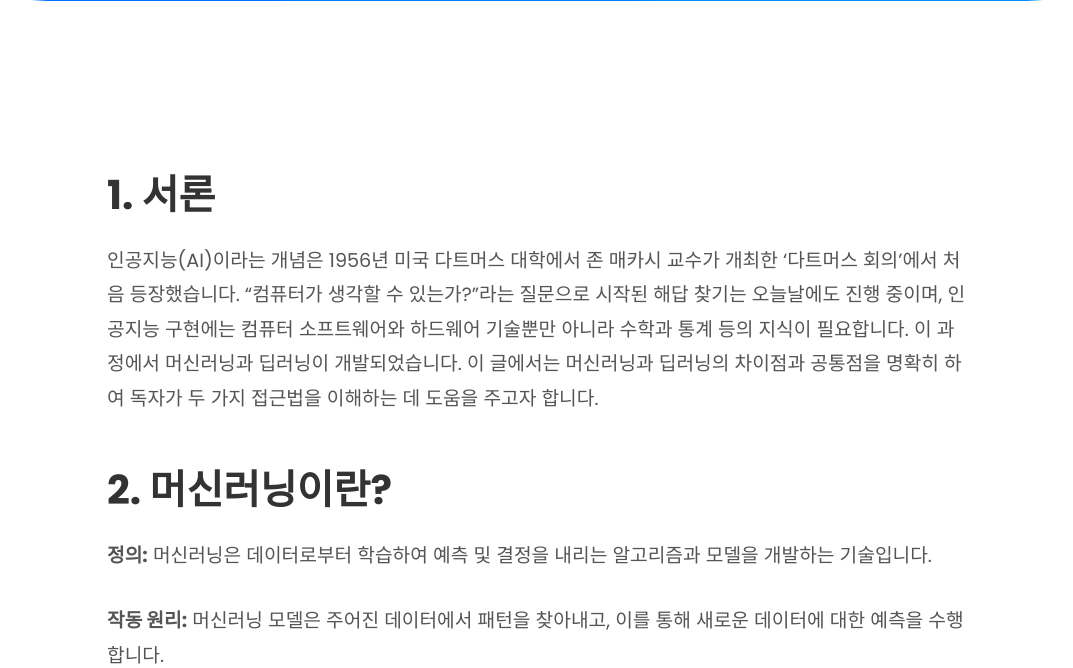
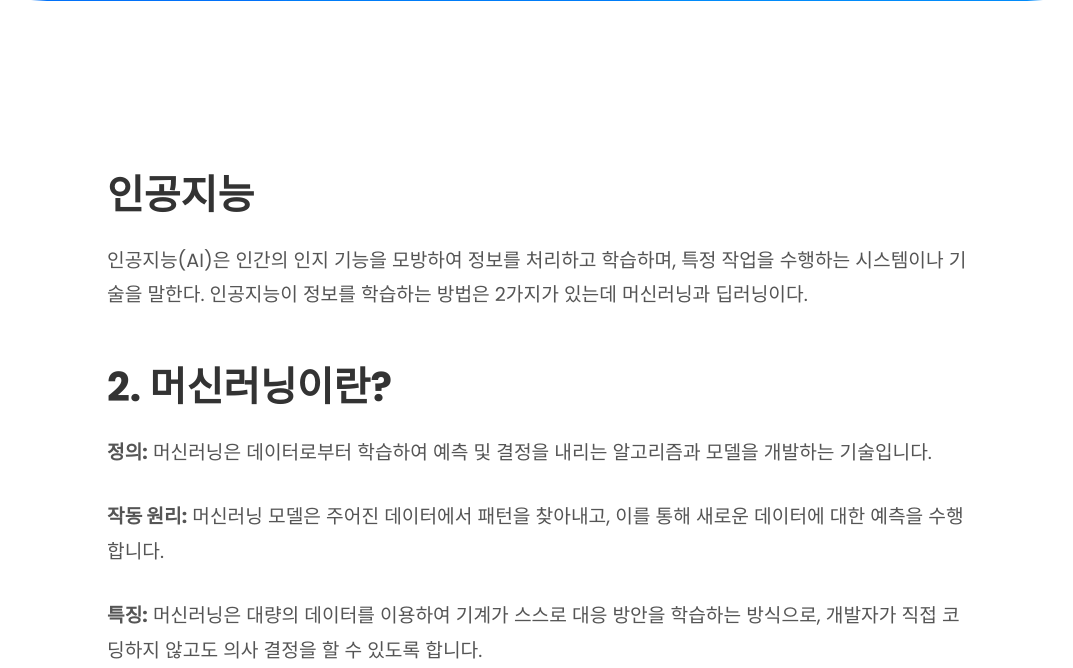
Before and after one commit to junbeom07/dddddd, a Flask app: page /md in a window 1280 px wide. Shown: the part 397-1065 px from the top of the page, without its empty margins (103-1176 px from the left). Run offline with Flask 3, Linux system fonts and the light colour scheme; some libraries are stand-ins or nearby versions.

Commit message:
Add files via upload

```diff
--- a/slad/templates/deep.html
+++ b/slad/templates/deep.html
@@ -92,7 +92,7 @@ https://templatemo.com/tm-589-lugx-gaming
         </div>
         <div class="col-lg-6 align-self-center">
           <h4>차은우가되</h4>
-          <p>Lorem, ipsum dolor sit amet consectetur adipisicing elit. Perspiciatis nobis explicabo libero aperiam ullam quas? Quasi sint nemo explicabo. Nobis, aperiam ratione saepe omnis voluptatibus doloribus molestias explicabo doloremque voluptates.<br>얼굴 바꾸는 마스크 추천 받음</p>
+          <p>원하는 사진을 검색해서 그사람의 얼굴을 마스크처럼 쓸수 있게 만들예정 검색어 입력하면 엣지 검색창으로 이동해서 사진을 폴더에 다운로드 받으면 웹페이지 하단에 있는 갤러리에서 선택후 마스크 착용 가능하게 만들예정</p>
         </div>
         <div class="col-lg-12">
           <div class="sep"></div>
--- a/slad/templates/md.html
+++ b/slad/templates/md.html
@@ -118,8 +118,8 @@
             <div class="row">
                 <div class="col-lg-12">
                     <article class="blog-post">
-                        <h2>1. 서론</h2>
-                        <p>인공지능(AI)이라는 개념은 1956년 미국 다트머스 대학에서 존 매카시 교수가 개최한 ‘다트머스 회의’에서 처음 등장했습니다. “컴퓨터가 생각할 수 있는가?”라는 질문으로 시작된 해답 찾기는 오늘날에도 진행 중이며, 인공지능 구현에는 컴퓨터 소프트웨어와 하드웨어 기술뿐만 아니라 수학과 통계 등의 지식이 필요합니다. 이 과정에서 머신러닝과 딥러닝이 개발되었습니다. 이 글에서는 머신러닝과 딥러닝의 차이점과 공통점을 명확히 하여 독자가 두 가지 접근법을 이해하는 데 도움을 주고자 합니다.</p>
+                        <h2>인공지능</h2>
+                        <p>인공지능(AI)은 인간의 인지 기능을 모방하여 정보를 처리하고 학습하며, 특정 작업을 수행하는 시스템이나 기술을 말한다. 인공지능이 정보를 학습하는 방법은 2가지가 있는데 머신러닝과 딥러닝이다.</p>
 
                         <h2>2. 머신러닝이란?</h2>
                         <p><strong>정의:</strong> 머신러닝은 데이터로부터 학습하여 예측 및 결정을 내리는 알고리즘과 모델을 개발하는 기술입니다.</p>
--- a/slad/templates/orange.html
+++ b/slad/templates/orange.html
@@ -92,7 +92,7 @@ https://templatemo.com/tm-589-lugx-gaming
         </div>
         <div class="col-lg-6 align-self-center">
           <h4>{{ image_name | capitalize }}</h4>
-          <p>어노잉 오렌지는 유튜브에서 인기를 끌었던 애니메이션 시리즈로, 독특한 목소리를 가진 오렌지가 과일 캐릭터들과 함께 코미디 상황극을 하는 애니매이션입니다. dlib 라이브러리를 사용하여 얼굴 인식과 랜드마크 추출을 통해 어노잉 오렌지를 구현했습니다. dlib은  머신러닝 라이브러리로, 얼굴을 정확히 감지하고 68개의 랜드마크를 추출하는 기능을 제공합니다. 사용자의 얼굴 이미지에서 눈과 입의 위치를 추출한 후, 이미지를 합성하여  얼굴에 맞춘 맞춤형 과일이미지를 생성합니다.</p>
+          <p>어노잉 오렌지는 유튜브에서 인기를 끌었던 애니메이션 시리즈로, 독특한 목소리를 가진 오렌지가 과일 캐릭터들과 함께 코미디 상황극을 하는 애니매이션입니다. dlib 라이브러리를 사용하여 얼굴 인식과 랜드마크 추출을 통해 어노잉 오렌지를 구현했습니다. dlib은  머신러닝 라이브러리로, 얼굴을 정확히 감지하고 68개의 랜드마크를 추출하는 기능을 제공합니다. 사용자의 얼굴 이미지에서 눈과 입의 위치를 추출한 후, 이미지를 합성하여  얼굴에 맞춘 맞춤형 과일이미지를 생성합니다. 추출한 랜드마크(눈, 입)부분의 가중치를 늘려서 조금더 진하게 합성</p>
           <form id="imageForm" action="/set_image" method="post">
             <div>
                 <label>
```
